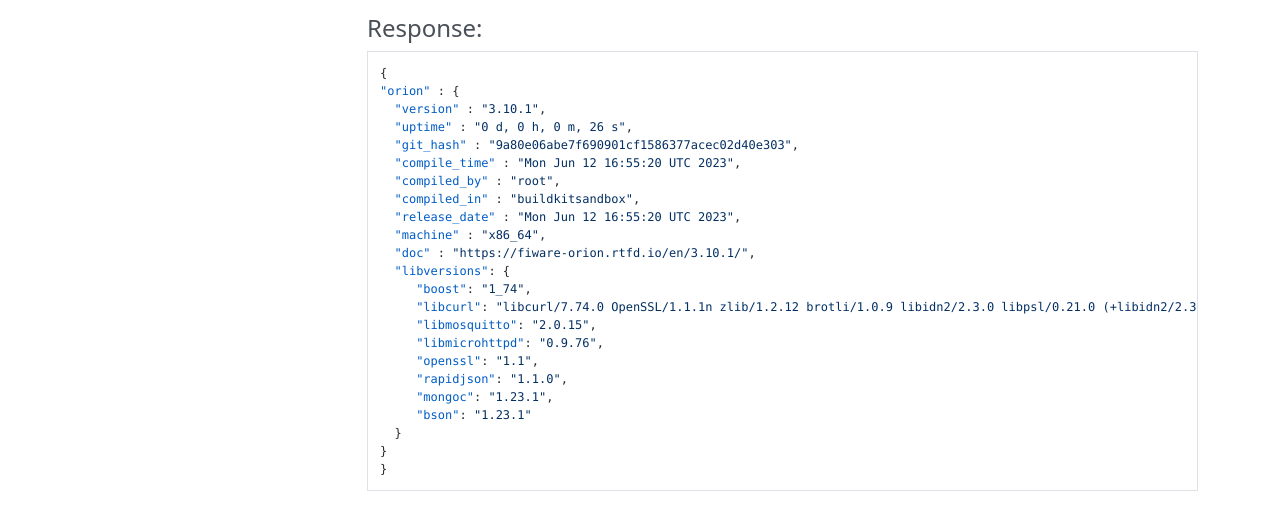
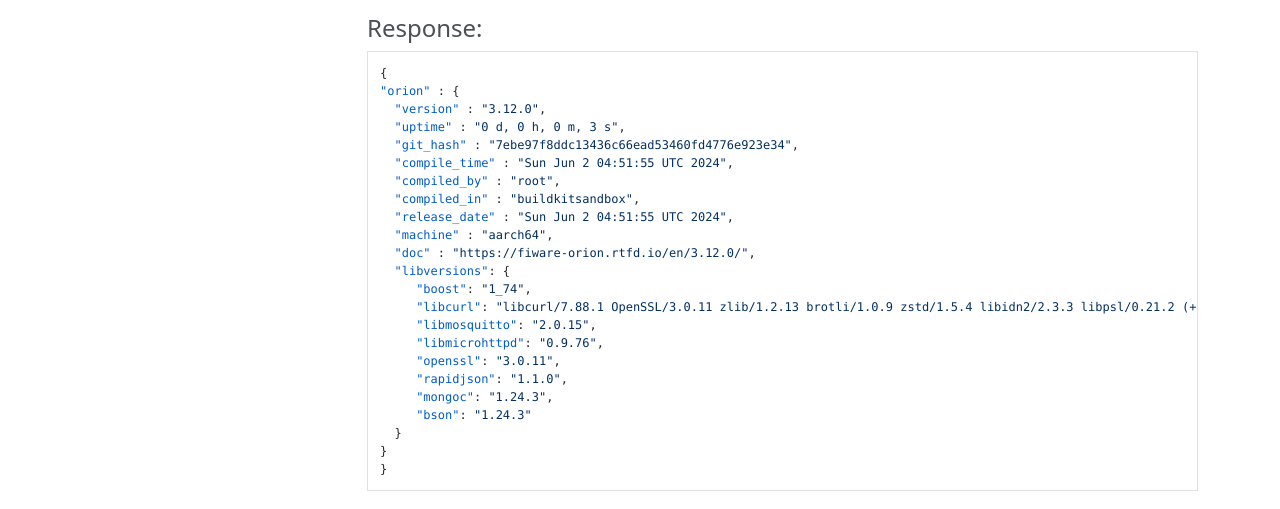
Before and after one commit to lets-fiware/FIWARE-Small-Bang, an MkDocs documentation site: the page built from docs/en/examples/orion.md, in a window 1280 px wide and 1361 px high. Shown: the part 426-935 px from the top of the window. Built offline with MkDocs 1.6.1, drawn with Linux system fonts in a browser that asks for light colours; nearby versions of some CDN libraries.

Commit message:
Update Orion to 3.12.0

````diff
--- a/docs/en/examples/orion.md
+++ b/docs/en/examples/orion.md
@@ -26,24 +26,24 @@ ngsi version --host orion.local
 ```json
 {
 "orion" : {
-  "version" : "3.10.1",
-  "uptime" : "0 d, 0 h, 0 m, 26 s",
-  "git_hash" : "9a80e06abe7f690901cf1586377acec02d40e303",
-  "compile_time" : "Mon Jun 12 16:55:20 UTC 2023",
+  "version" : "3.12.0",
+  "uptime" : "0 d, 0 h, 0 m, 3 s",
+  "git_hash" : "7ebe97f8ddc13436c66ead53460fd4776e923e34",
+  "compile_time" : "Sun Jun 2 04:51:55 UTC 2024",
   "compiled_by" : "root",
   "compiled_in" : "buildkitsandbox",
-  "release_date" : "Mon Jun 12 16:55:20 UTC 2023",
-  "machine" : "x86_64",
-  "doc" : "https://fiware-orion.rtfd.io/en/3.10.1/",
+  "release_date" : "Sun Jun 2 04:51:55 UTC 2024",
+  "machine" : "aarch64",
+  "doc" : "https://fiware-orion.rtfd.io/en/3.12.0/",
   "libversions": {
      "boost": "1_74",
-     "libcurl": "libcurl/7.74.0 OpenSSL/1.1.1n zlib/1.2.12 brotli/1.0.9 libidn2/2.3.0 libpsl/0.21.0 (+libidn2/2.3.0) libssh2/1.9.0 nghttp2/1.43.0 librtmp/2.3",
+     "libcurl": "libcurl/7.88.1 OpenSSL/3.0.11 zlib/1.2.13 brotli/1.0.9 zstd/1.5.4 libidn2/2.3.3 libpsl/0.21.2 (+libidn2/2.3.3) libssh2/1.10.0 nghttp2/1.52.0 librtmp/2.3 OpenLDAP/2.5.13",
      "libmosquitto": "2.0.15",
      "libmicrohttpd": "0.9.76",
-     "openssl": "1.1",
+     "openssl": "3.0.11",
      "rapidjson": "1.1.0",
-     "mongoc": "1.23.1",
-     "bson": "1.23.1"
+     "mongoc": "1.24.3",
+     "bson": "1.24.3"
   }
 }
 }
````
Also changed, not shown: CHANGELOG.md (+1 -0 lines), docs/en/after-installation.md (+11 -11 lines), docs/ja/after-installation.md (+11 -11 lines), docs/ja/examples/orion.md (+11 -11 lines), 1 other file.
